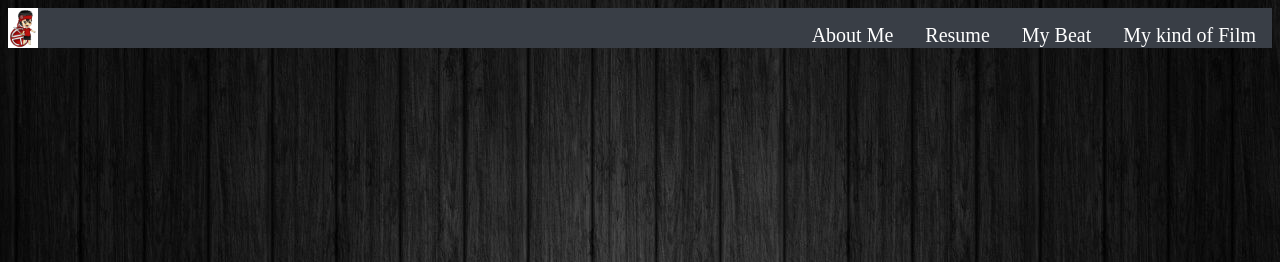
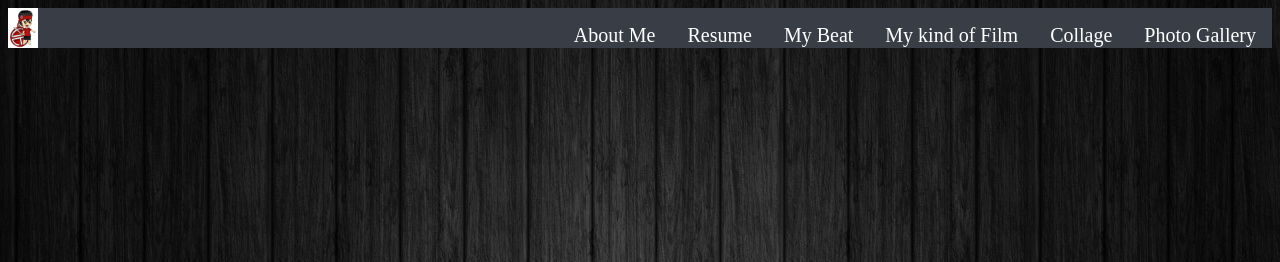
Before and after one commit to gapazofficial/gapaz.github.io, a plain HTML site: page GAPAZ_LANDINGPAGE_ITAD/landing_page.html in a window 1280 px wide. Shown: the top 262 px of the page. Drawn offline with Linux system fonts and the light colour scheme.

Commit message:
Update landing_page.html

```diff
--- a/GAPAZ_LANDINGPAGE_ITAD/landing_page.html
+++ b/GAPAZ_LANDINGPAGE_ITAD/landing_page.html
@@ -50,6 +50,8 @@
 
 	<div>
 		<img src="warrior.jpg">
+		<a href="PhotoGallery/GAPAZ_PHOTOGALLERY_ITAD.html">Photo Gallery</a></li>
+		<a href="Collage/GAPAZ_COLLAGE_ITAD.html">Collage</a></li>
 		<a href="Movies/MyKindOfFilm.html">My kind of Film</a></li>
 		<a href="MyBeat/myBeat.html">My Beat</a></li>
 		<a href="Resume/GAPAZ_RESUME.html">Resume</a></li>
```
